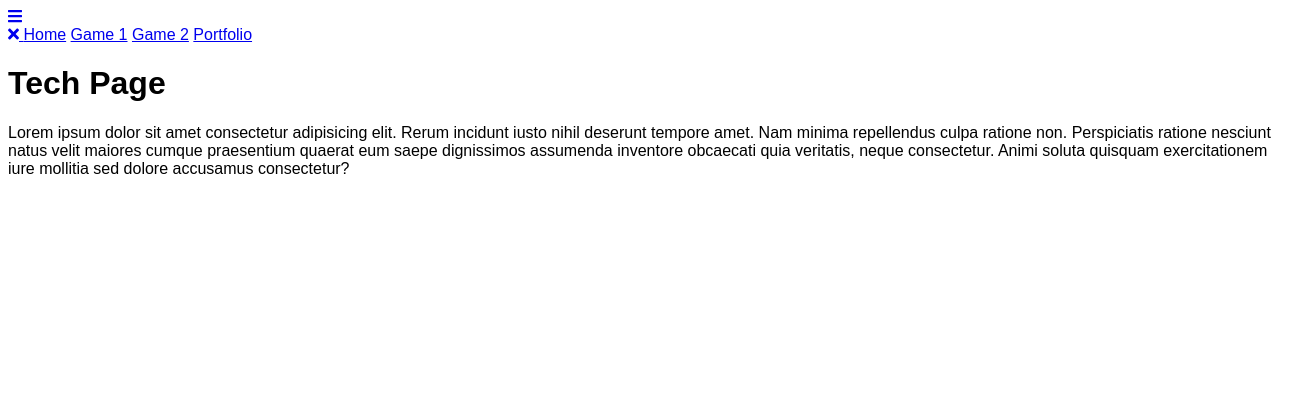
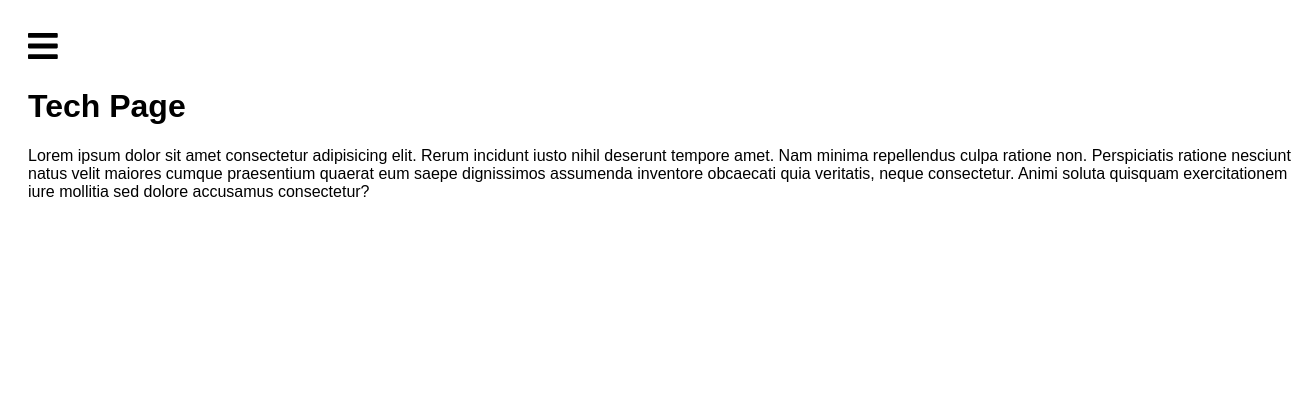
Before and after one commit to Addikins/techpage, a plain HTML site: page index.html in a window 1280 px wide. Shown: the whole page, 1312 px wide, since content can reach past the window. Drawn offline with Linux system fonts and the light colour scheme.

Commit message:
Set navbar display to block, set margins, transitions, and color for navbar and main doc div

```diff
--- a/style.css
+++ b/style.css
@@ -1,9 +1,9 @@
 @import url('https://fonts.googleapis.com/css?family=Alegreya+Sans:800');
 
 body { font-family: 'Alegreya Sans', sans-serif;
-overflow-x: hidden;}
-
-.nav { height: 100%;
+overflow-x: hidden;
+}
+.navbar { height: 100%;
 width: 0;
 position: fixed;
 z-index: 1;
@@ -12,8 +12,41 @@ left: 0;
 background-color: #111;
 opacity: .9;
 overflow-x: hidden;
-padding-top: 60px;}
-
+padding-top: 60px;
+transition: .7s;
+}
+.navbar a {
+    display: block;
+    padding: 20px 30px;
+    font-size: 25px;
+    text-decoration: none;
+    color: #ccc;
+}
+.navbar a:hover {
+    color: #fff;
+    transition: .4s;
+}
+.navbar .close {
+    position: absolute;
+    top: 0;
+    right: 22px;
+    margin-left: 50px;
+    font-size: 30px;
+}
+.slide a {
+    color: #000;
+    font-size: 34px;
+}
+.slide a:hover {
+    color: #444;
+    transition: .4s;
+}
+#main-doc {
+    padding: 20px;
+    transition: margin-left 0.7s;
+    overflow: hidden;
+    width: 100%;
+}
 /*
 #navbar {
     display: grid;
```
